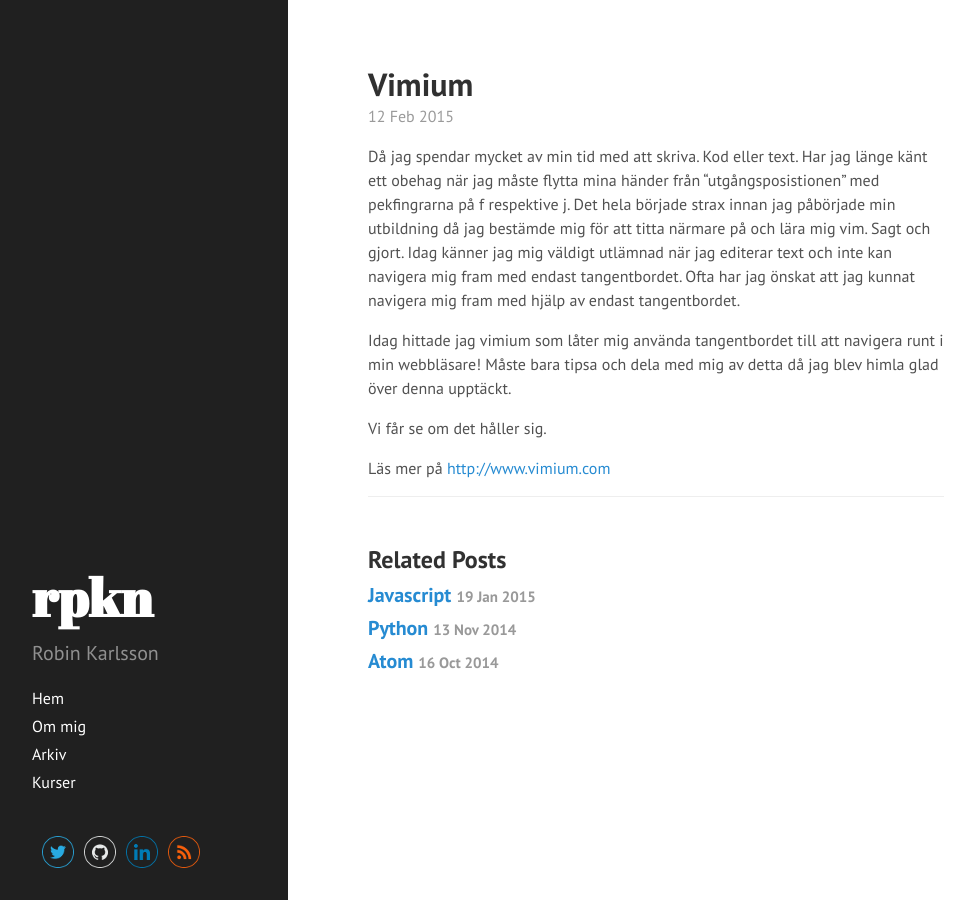
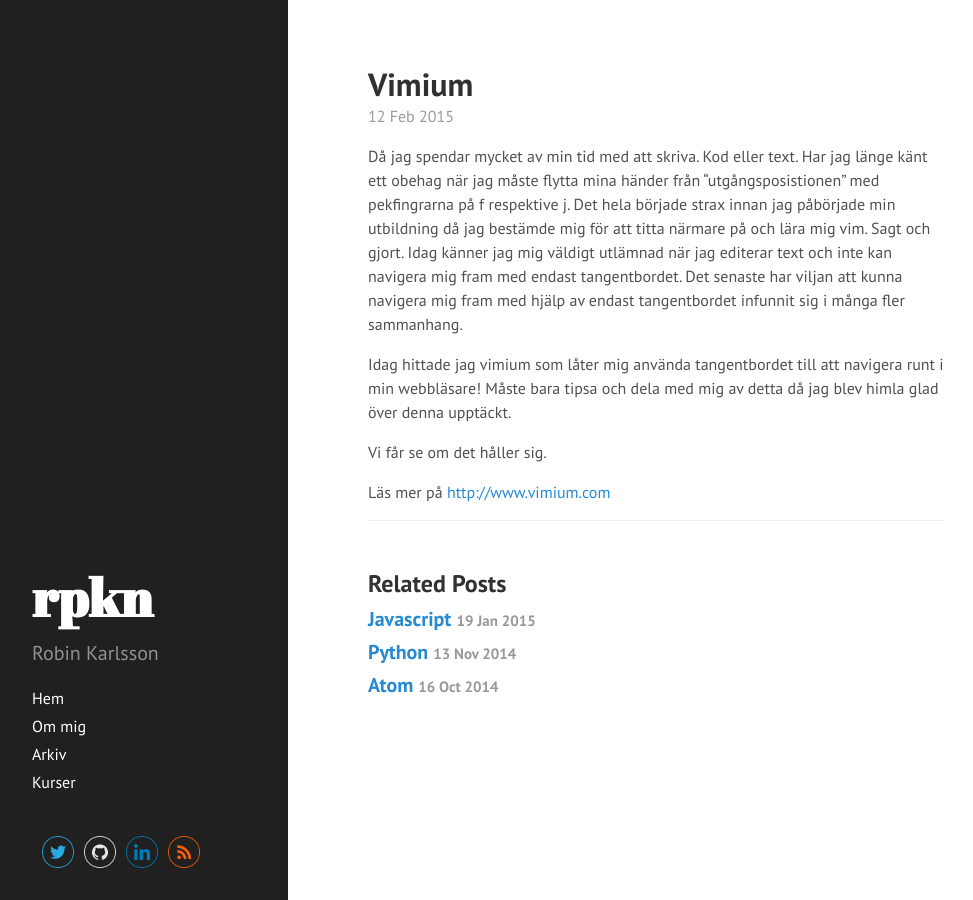
Before and after one commit to rk222ev/www, a Jekyll site: the page built from _posts/2015-02-12-Vimium.md, in a window 1280 px wide. Shown: the whole page, without its empty margins (0-973 px from the left). Built offline with Jekyll 4.4.1, drawn with Linux system fonts in a browser that asks for light colours; Markdown is read by kramdown in place of the engine named in the settings.

Commit message:
Added some text.

```diff
--- a/_posts/2015-02-12-Vimium.md
+++ b/_posts/2015-02-12-Vimium.md
@@ -9,8 +9,9 @@
 Det hela började strax innan jag påbörjade min utbildning då jag bestämde mig
 för att titta närmare på och lära mig vim.
 Sagt och gjort. Idag känner jag mig väldigt utlämnad när jag editerar text och
-inte kan navigera mig fram med endast tangentbordet. Ofta har jag önskat att
-jag kunnat navigera mig fram med hjälp av endast tangentbordet.
+inte kan navigera mig fram med endast tangentbordet. Det senaste har viljan att
+kunna navigera mig fram med hjälp av endast tangentbordet infunnit sig i många
+fler sammanhang.
 
 Idag hittade jag vimium som låter mig använda tangentbordet till att navigera
 runt i min webbläsare! Måste bara tipsa och dela med mig av detta då jag blev
```
